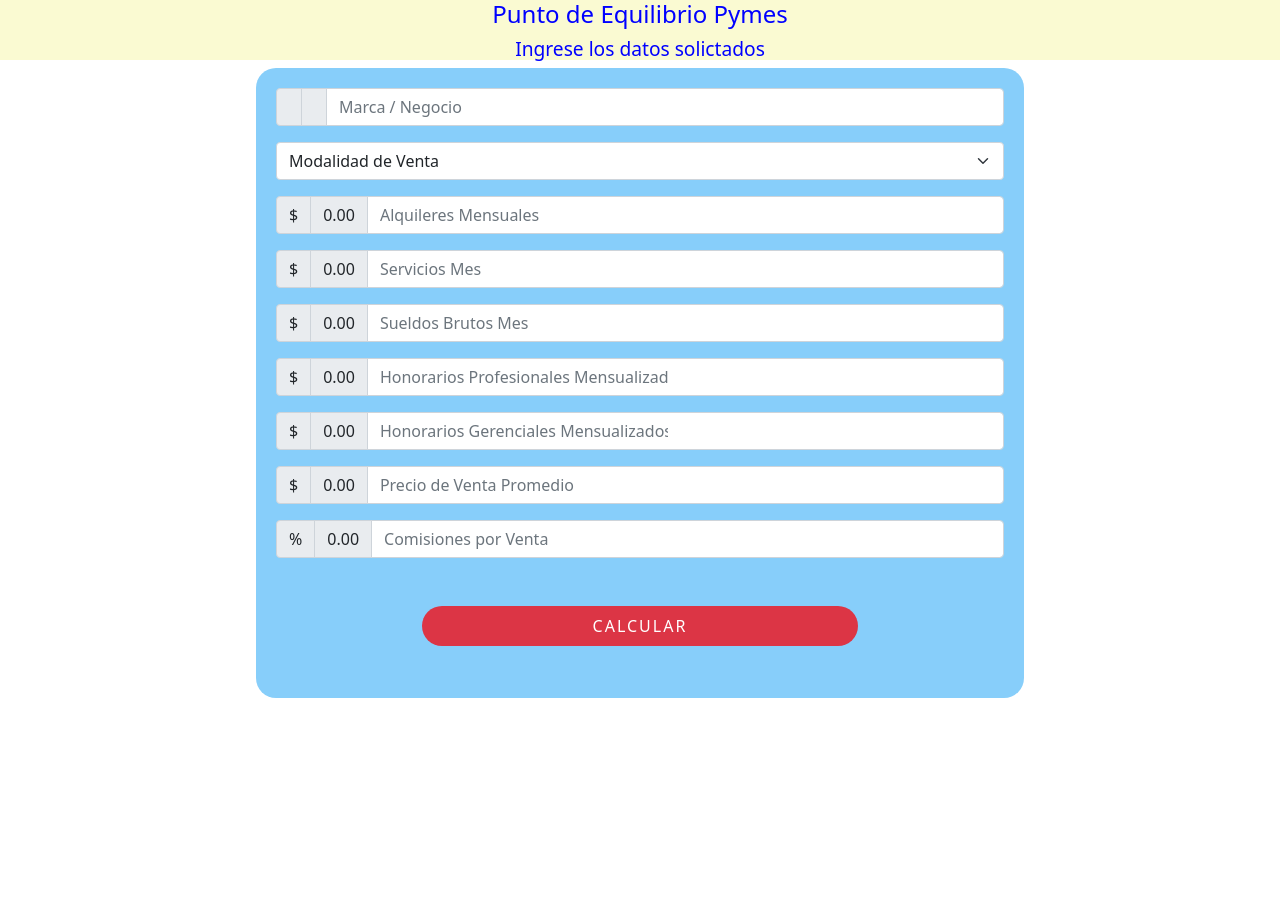
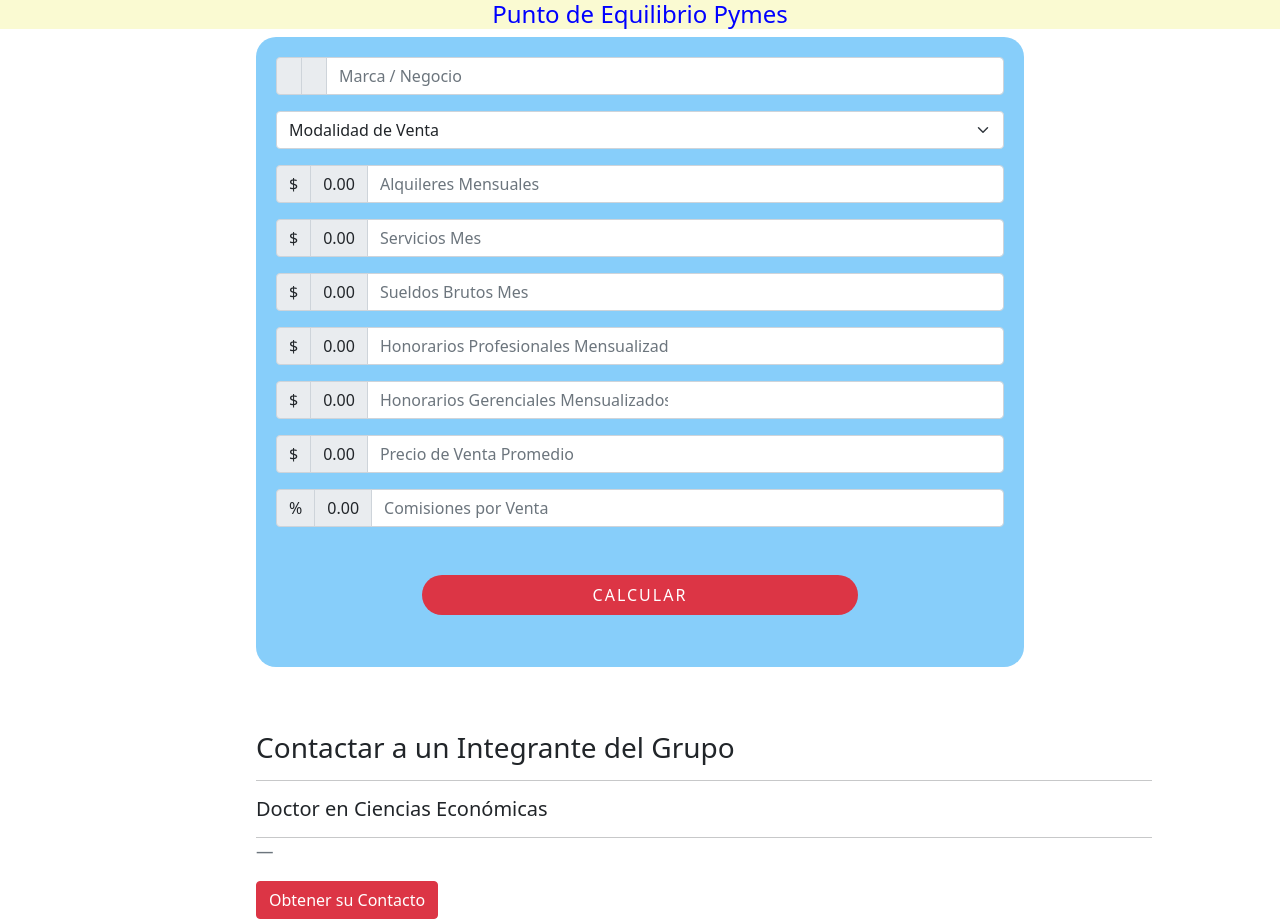
Before and after one commit to JuanPabloBrussini/jspuntoequilibrio, a plain HTML site: page index.html in a window 1280 px wide. Before the commit the page ends 800 px from the top, so only its background shows below. Drawn offline with nearby package versions, Linux system fonts and the light colour scheme.

Commit message:
“desafio”

```diff
--- a/css/styles.css
+++ b/css/styles.css
@@ -136,3 +136,9 @@ form .btn {
   border: none;
 
 }
+.members{
+position: relative;
+left: 20%;
+height: 80%;
+width: 70%;
+}
--- a/index.html
+++ b/index.html
@@ -15,6 +15,7 @@
       crossorigin="anonymous"
     />
     <link rel="stylesheet" href="https://use.fontawesome.com/releases/v5.14.0/css/all.css" integrity="sha384-HzLeBuhoNPvSl5KYnjx0BT+WB0QEEqLprO+NBkkk5gbc67FTaL7XIGa2w1L0Xbgc" crossorigin="anonymous">
+
     <link href="https://cdn.jsdelivr.net/npm/bootstrap@5.0.0-beta3/dist/css/bootstrap.min.css" rel="stylesheet" integrity="sha384-eOJMYsd53ii+scO/bJGFsiCZc+5NDVN2yr8+0RDqr0Ql0h+rP48ckxlpbzKgwra6" crossorigin="anonymous">
     <script src="https://code.jquery.com/jquery-3.6.0.js" integrity="sha256-H+K7U5CnXl1h5ywQfKtSj8PCmoN9aaq30gDh27Xc0jk=" crossorigin="anonymous"></script>
 
@@ -125,8 +126,25 @@
 <section id="moreinfo">
 
 </section>
+<section class="members">
+  <h3>Contactar a un Integrante del Grupo</h3>
+  <hr/>
+
+  <h5>Doctor en Ciencias Económicas</h5>
+  <hr/>
+
+  <blockquote class="blockquote">
+      <p id="name"></p>
+      <footer id="email" class="blockquote-footer"></footer>
+  </blockquote>
+
+  <button id="siguiente" class="btn btn-danger">Obtener su Contacto </button>
+
+</section>
 
     <script src="js/funciones.js"></script>
+    <script src="js/app.js"></script>
+
     <!-- jQuery first, then Popper.js, then Bootstrap JS -->
           <script src="https://code.jquery.com/jquery-3.3.1.slim.min.js" integrity="sha384-q8i/X+965DzO0rT7abK41JStQIAqVgRVzpbzo5smXKp4YfRvH+8abtTE1Pi6jizo" crossorigin="anonymous"></script>
           <script src="https://cdnjs.cloudflare.com/ajax/libs/popper.js/1.14.3/umd/popper.min.js" integrity="sha384-ZMP7rVo3mIykV+2+9J3UJ46jBk0WLaUAdn689aCwoqbBJiSnjAK/l8WvCWPIPm49" crossorigin="anonymous"></script>
--- /dev/null
+++ b/js/app.js
@@ -0,0 +1,11 @@
+
+const llamarApi = async ()=>{
+
+    const response = await fetch(`https://jsonplaceholder.typicode.com/comments`)
+    const data = await response.json()
+
+    $('#name').text(data[0].name)
+    $('#email').text(data[0].email)
+}
+
+$('#siguiente').on('click', llamarApi)
--- a/js/funciones.js
+++ b/js/funciones.js
@@ -5,6 +5,7 @@ $( document ).ready(function()
    console.log( "El DOM esta listo" );
 });
 
+$("h6").fadeOut(2000);
 
 //Activar el formulario
 let formEqui = document.getElementById('formEqui');
@@ -220,6 +221,7 @@ print.innerHTML = `
    });
 
 
+
    //scrollear hasta el final de la pantalla
    containerd.scrollIntoView({block: "end"});
    reset()
```
